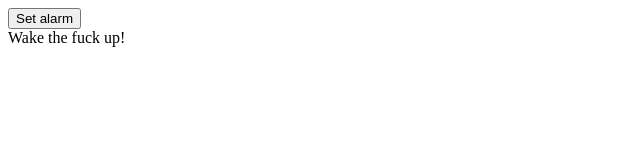
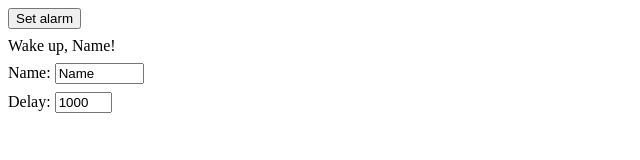
Before and after one commit to Phil-G-94/async-work, a plain HTML site: page alarm-clock.html in a window 1280 px wide. Both pictures are taken after a click on the button "Set alarm". Shown: the whole page, without its empty margins (0-640 px from the left). Drawn offline with Linux system fonts and the light colour scheme.

Commit message:
Updated alarm-clock.html
Updated call to promise-based API alarm() to async/await and try...catch syntax.

```diff
--- a/alarm-clock.html
+++ b/alarm-clock.html
@@ -6,48 +6,104 @@
 	<meta http-equiv="X-UA-Compatible" content="IE=edge">
 	<meta name="viewport" content="width=device-width, initial-scale=1.0">
 	<title>Alarm Clock</title>
+	<style>
+		button {
+  display: block;
+	}
+	div,
+	button {
+  margin: 0.5rem 0;
+	}
+
+	</style>
 </head>
 
 <body>
+
 	<button id="set-alarm">Set alarm</button>
 	<div id="output"></div>
 
+	<div>
+		<label for="name">Name: </label>
+		<input type="text" id="name" name="name" size="8" value="Name" />
+	</div>
+
+	<div>
+		<label for="delay">Delay: </label>
+		<input type="text" id="delay" name="delay" size="4" value="1000" />
+	</div>
+
+
 	<script>
+
+		const name = document.querySelector('#name');
+
+		const delay = document.querySelector('#delay');
+
+		const button = document.querySelector('#set-alarm');
+
 		const output = document.querySelector('#output');
-		const button = document.querySelector('#set-alarm');
+
 
 		// using the setTimeout() API to implement our alarm() function. the API takes as arguments: 1) a callback function, 2) a delay given in milliseconds.
 		function setAlarm() {
 			setTimeout(() => {
-				output.textContent = "Wake the fuck up!";
+				output.textContent = "Wake up!";
 			}, 1000);
 		}
 
 		button.addEventListener('click', setAlarm);
 
+		function alarm(person, delay) {
 
+			// returns a Promise that is fulfilled when the timer expires. Takes in person to wake up and delay before message.
 
-		// returns a Promise that is fulfilled when the timer expires. Takes in person to wake up and delay before message.
-		function alarm(person, delay) {
 			// executor function, takes in resolve and reject functions as params. Calls the underlying asynchronous function.
-				// If the async function succeeds you call resolve.
-					// If it fails, you call reject.
+				// If the async function succeeds we call resolve.
+					// If it fails, we call reject.
 						// You can pass a single parameter of any type into resolve and reject.
+
 			return new Promise((resolve, reject) => {
+
 				// checks that delay is not negative. throws an error if it is.
+
 				if (delay < 0) {
-					throw new Error("Alarm delay must not be negative");
+					throw new Error('Alarm delay must not be negative');
 				}
+
 					// calls setTimeout(), passing a callback to be called when the timer expires.
-						// in the callback we call resolve, passing in our "Wake up!" message.
+						// in the callback we call resolve function, passing in our "Wake up!" message and the delay parameter.
+
 				setTimeout(() => {
 					resolve(`Wake up, ${person}!`);
 				}, delay);
 			});
 		}
+
+		/*
+
+		// using the promise-based alarm() API we've created
+
+		button.addEventListener('click', () => {
+			alarm(name.value, delay.value)
+				.then((message) => output.textContent = message)
+				.catch((error) => output.textContent = `Couldn't set alarm: ${error}`);
+		});
+
+		*/
+
+		// refactoring promise-based alarm() call to async/await and try...catch
+		button.addEventListener('click', async () => {
+			try {
+				const message = await alarm(name.value, delay.value);
+				output.textContent = message;
+			}
+			catch (error) {
+				output.textContent = `Couldn't set alarm: ${error}`;
+			}
+		});
+
 	</script>
-
-	<!-- stopped at using the Alarm API -->
 
 </body>
 
```
Also changed, not shown: 1 other file.
